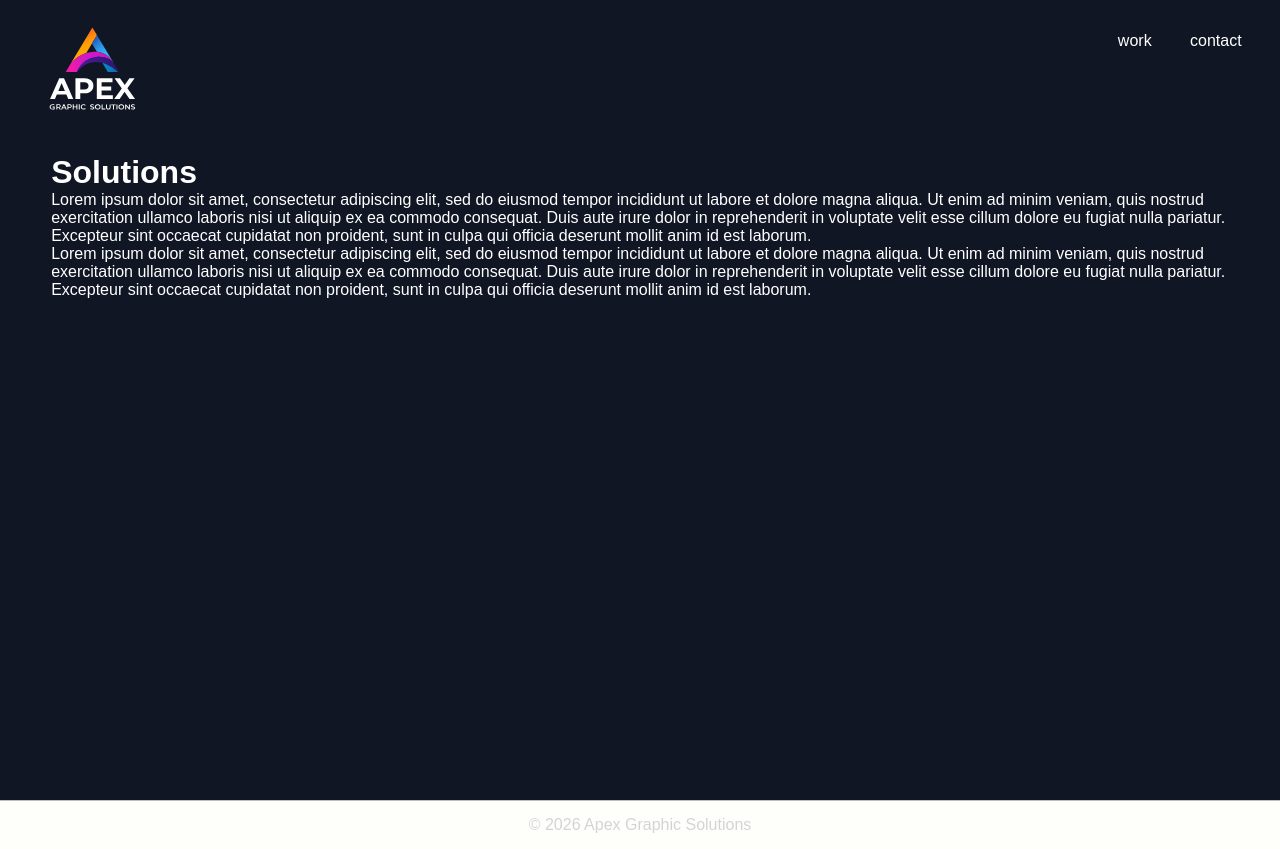
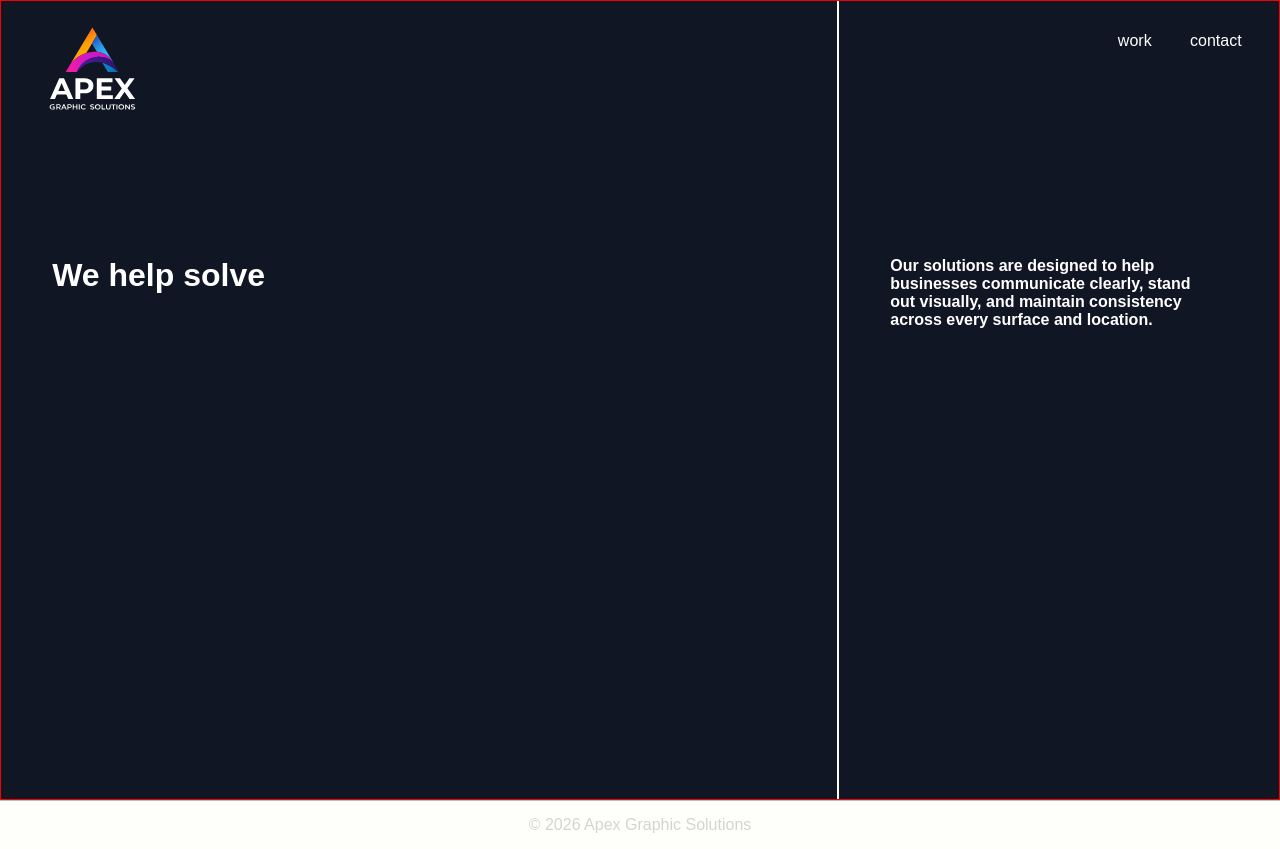
Before and after one commit to jacobjuarez96/AGS-Demo, a React (Create React App) app: page /solutions in a window 1280 px wide. Built offline with nearby package versions, Linux system fonts and the light colour scheme; a web font is replaced by a local one.

Commit message:
lazy loading fix

```diff
--- a/src/components/GallerySection.jsx
+++ b/src/components/GallerySection.jsx
@@ -1,3 +1,4 @@
+import { useState } from "react";
 import styles from "./GallerySection.module.css";
 
 export default function GallerySection({ title, images }) {
@@ -7,11 +8,29 @@ export default function GallerySection({ title, images }) {
 
       <div className={styles.grid}>
         {images.map((src, index) => (
-          <div key={index} className={styles.imageWrapper}>
-            <img src={src} alt={`${title} ${index + 1}`} />
-          </div>
+          <LazyImage
+            key={index}
+            src={src}
+            alt={`${title} ${index + 1}`}
+          />
         ))}
       </div>
     </section>
   );
 }
+
+function LazyImage({ src, alt }) {
+  const [loaded, setLoaded] = useState(false);
+
+  return (
+    <div className={styles.imageWrapper}>
+      <img
+        src={src}
+        alt={alt}
+        loading="lazy"
+        onLoad={() => setLoaded(true)}
+        className={`${styles.image} ${loaded ? styles.loaded : ""}`}
+      />
+    </div>
+  );
+}
--- a/src/components/GallerySection.module.css
+++ b/src/components/GallerySection.module.css
@@ -21,16 +21,28 @@
 .imageWrapper {
   overflow: hidden;
   border-radius: 1px;
+  /* aspect-ratio: 4 / 3; */
 }
 
-.imageWrapper img {
+/* 👇 New base image class */
+.image {
   width: 100%;
   height: 100%;
   object-fit: cover;
   display: block;
-  transition: transform 0.4s ease;
+
+  opacity: 0;
+  transform: scale(1.02);
+  transition: opacity 0.6s ease, transform 0.6s ease;
 }
 
-.imageWrapper:hover img {
+/* 👇 When loaded */
+.loaded {
+  opacity: 1;
+  transform: scale(1);
+}
+
+/* 👇 Keep hover effect */
+.imageWrapper:hover .image {
   transform: scale(1.05);
 }
--- a/src/pages/Solutions.jsx
+++ b/src/pages/Solutions.jsx
@@ -1,20 +1,24 @@
 import styles from "./Solutions.module.css";
 
 function Solutions() {
-  return (
-    <div className={styles.solution_page}>
-        <h1>Solutions</h1>
-        <p>
-Lorem ipsum dolor sit amet, consectetur adipiscing elit, sed do eiusmod tempor incididunt ut labore et dolore magna aliqua. Ut enim ad minim veniam, quis nostrud exercitation ullamco laboris nisi ut aliquip ex ea commodo consequat. Duis aute irure dolor in reprehenderit in voluptate velit esse cillum dolore eu fugiat nulla pariatur. Excepteur sint occaecat cupidatat non proident, sunt in culpa qui officia deserunt mollit anim id est laborum.
+        return (
+                <div className={styles.solution_page}>
+                        <div className={styles.solution_hero}>
+                                <div className={styles.hero_left}>
+                                        <h1>We help solve</h1>
+                                </div>
+                                <div className={styles.vertical_divider}>
 
-        </p>
+                                </div>
+                                <div className={styles.hero_right}>
+                                <h4>
+                                        Our solutions are designed to help businesses communicate clearly, stand out visually, and maintain consistency across every surface and location.
+                                </h4>
+                        </div>
+                        </div>
 
-        <p>
-Lorem ipsum dolor sit amet, consectetur adipiscing elit, sed do eiusmod tempor incididunt ut labore et dolore magna aliqua. Ut enim ad minim veniam, quis nostrud exercitation ullamco laboris nisi ut aliquip ex ea commodo consequat. Duis aute irure dolor in reprehenderit in voluptate velit esse cillum dolore eu fugiat nulla pariatur. Excepteur sint occaecat cupidatat non proident, sunt in culpa qui officia deserunt mollit anim id est laborum.
-
-        </p>
-    </div>
-)
+                </div>
+        )
 }
 
 export default Solutions
--- a/src/pages/Solutions.module.css
+++ b/src/pages/Solutions.module.css
@@ -2,6 +2,27 @@
     background-color: #111624;
     min-height: 100vh;
     max-height: fit-content;
-    padding: 12cqw 4cqw 0cqw 4cqw;
+
     color: white;
 }
+
+.solution_hero {
+    display: flex;
+    flex-direction: row;
+    border: 1px solid rgb(245, 0, 0);
+    height: 100vh;
+}
+
+.vertical_divider {
+    border: 1px solid white;
+}
+
+.hero_left {
+    padding: 20cqw 5cqw 5cqw 4cqw;
+    width: 100%;
+}
+
+.hero_right {
+    padding: 20cqw 5cqw 5cqw 4cqw;
+    width: 50%;
+}
```
